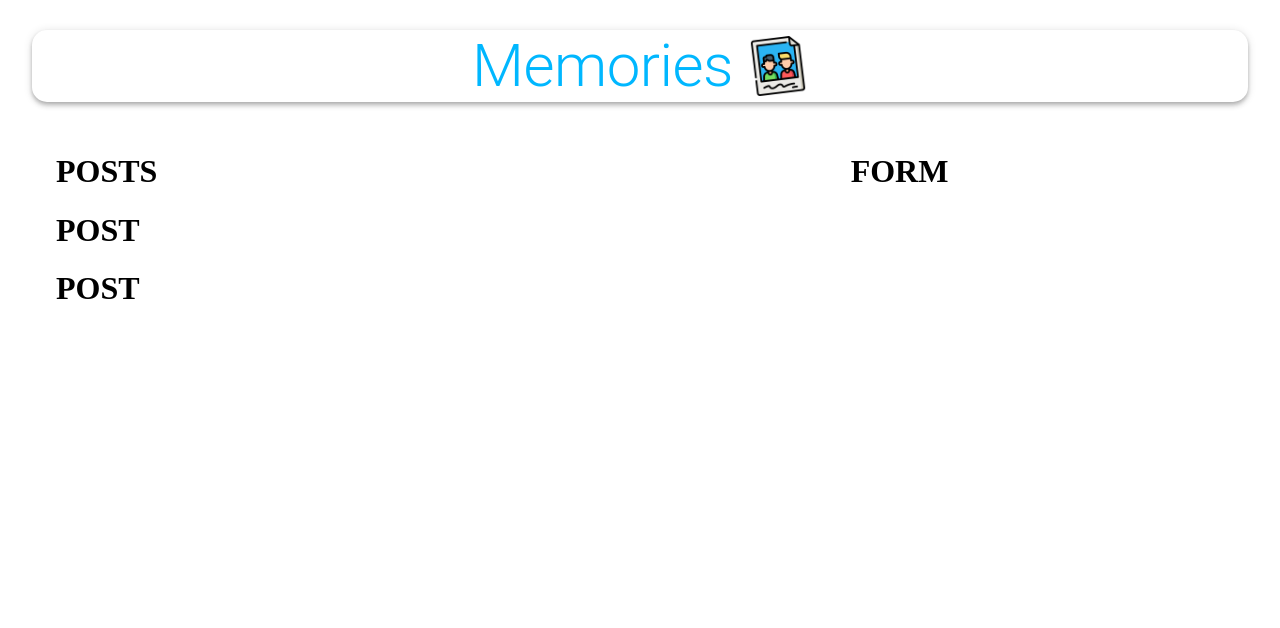
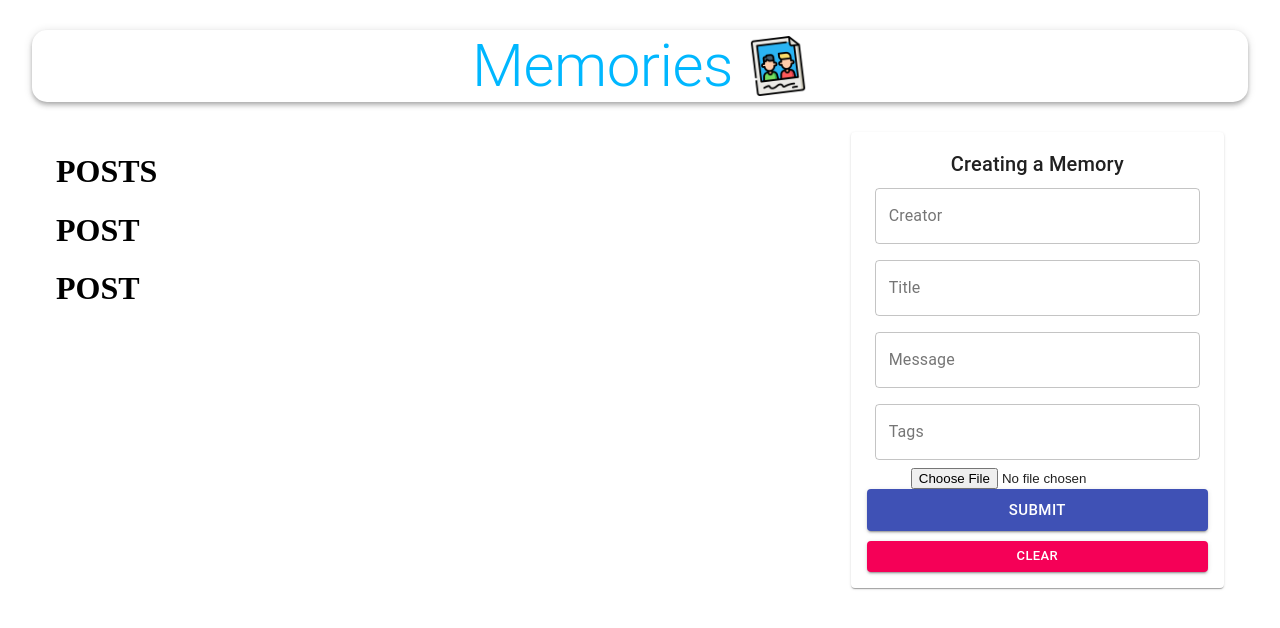
Before and after one commit to AmitrajitDas/Timeliner, a React (Create React App) app in the folder client/: page / in a window 1280 px wide. Shown: the top 628 px of the page. Built offline with nearby package versions, Linux system fonts and the light colour scheme; no server answers.

Commit message:
form done

```diff
--- a/client/src/components/Form/Form.js
+++ b/client/src/components/Form/Form.js
@@ -1,11 +1,41 @@
-import React from 'react';
+import React, { useState } from 'react';
+import { TextField, Typography, Paper, Button } from '@material-ui/core';
+import FileBase from 'react-file-base64';
+import { useDispatch } from 'react-redux';
+
+
 import useStyles from './styles';
+import { createPost } from '../../actions/posts';
 
 
 const Form = () => {
+    const [postData, setPostData ] = useState({ creator : '', title : '', message : '', tags : '', selectedFile : '' });
     const classes = useStyles();
+    const dispatch = useDispatch();
+
+    const handleSubmit = (e) => {
+        e.preventDefault();
+
+        dispatch(createPost(postData));
+    }
+
+    const clear = () => {
+
+    }
+
     return (
-        <h1>FORM</h1>
+        <Paper className={classes.paper}>
+            <form autocomplete="off" noValidate className={`${classes.root} ${classes.form}`} onSubmit={handleSubmit}>
+                <Typography variant="h6">Creating a Memory</Typography>
+                <TextField name="creator" variant="outlined" label="Creator" fullWidth value={postData.creator} onChange={(e) => setPostData({ ...postData, creator: e.target.value })} />
+                <TextField name="title" variant="outlined" label="Title" fullWidth value={postData.title} onChange={(e) => setPostData({ ...postData, title: e.target.value })} />
+                <TextField name="message" variant="outlined" label="Message" fullWidth value={postData.message} onChange={(e) => setPostData({ ...postData, message: e.target.value })} />
+                <TextField name="tags" variant="outlined" label="Tags" fullWidth value={postData.tags} onChange={(e) => setPostData({ ...postData, tags: e.target.value })} />
+                <div className={classes.fileinput}><FileBase type="file" multiple={false} onDone={({base64}) => setPostData({ ...postData, selectedFile: base64 })}/></div>
+                <Button className={classes.buttonSubmit} variant="contained" color="primary" size="large" type="submit" fullWidth>Submit</Button>
+                <Button variant="contained" color="secondary" size="small" onClick={clear} fullWidth>Clear</Button>
+            </form>
+        </Paper>
     );
 }
 
```
